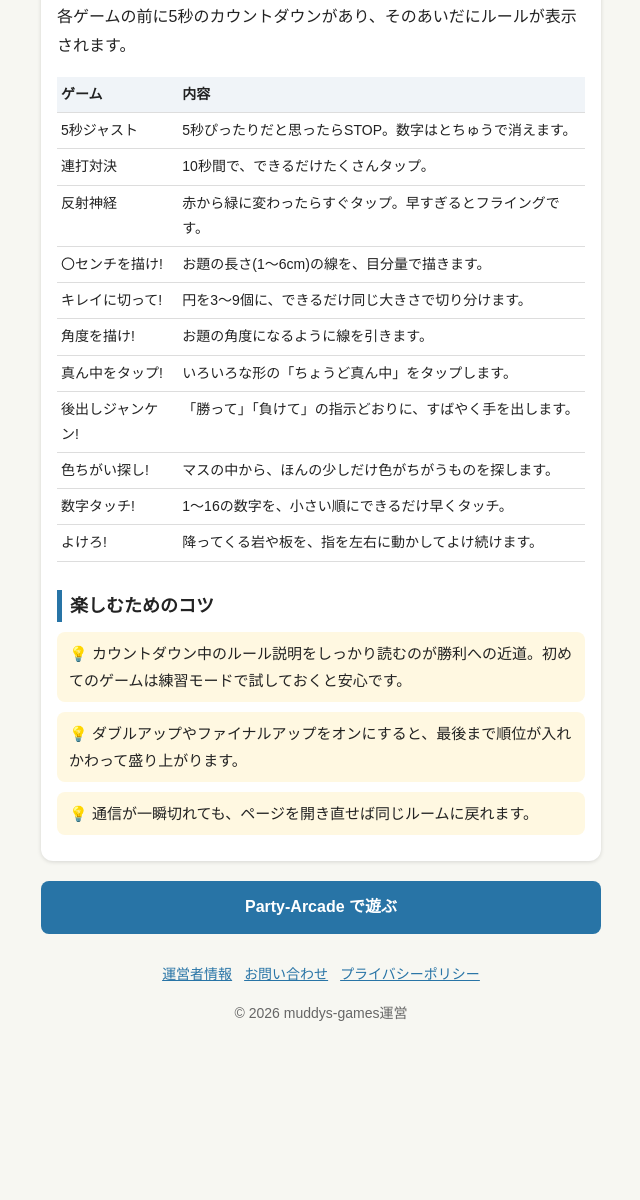
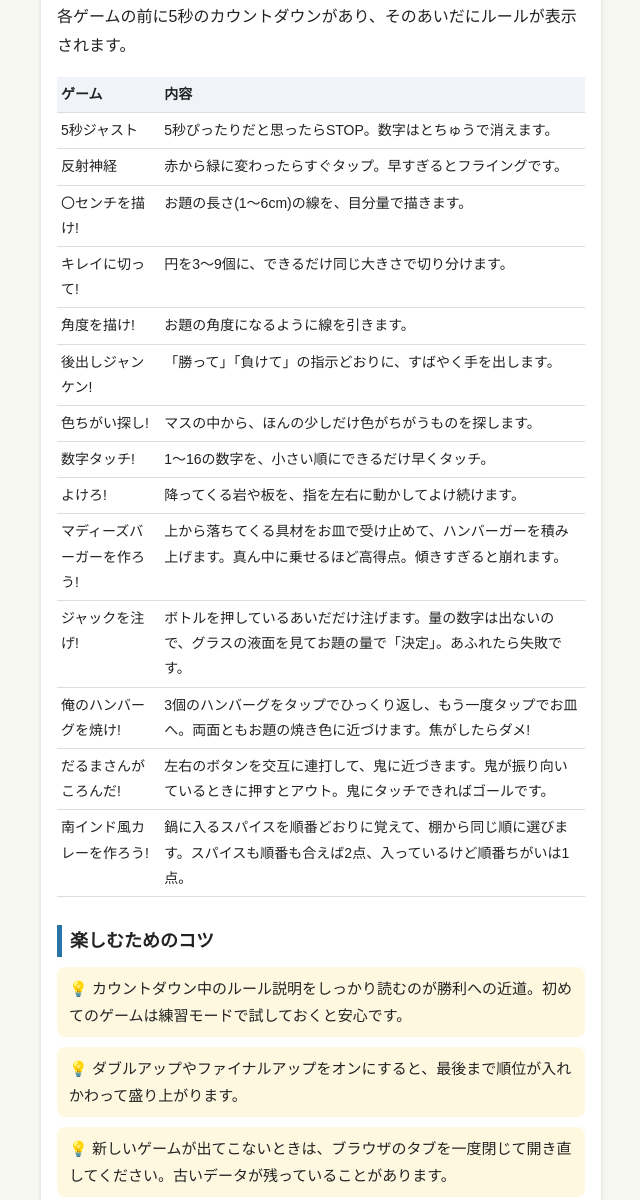
Before and after one commit to amataro3-dot/amataro3-dot.github.io, a plain HTML site: page howto-party-arcade.html in a window 1280 px wide. Shown: the part 1439-2639 px from the top of the page, without its empty margins (319-959 px from the left). Before the commit the page ends 2495 px from the top, so only its background shows below. Drawn offline with Linux system fonts and the light colour scheme.

Commit message:
Add files via upload

```diff
--- a/howto-party-arcade.html
+++ b/howto-party-arcade.html
@@ -2,7 +2,7 @@
 <html lang="ja"><head><meta charset="utf-8">
 <title>Party-Arcade 遊び方｜Muddy's Games</title>
 <meta name="viewport" content="width=device-width,initial-scale=1">
-<meta name="description" content="Party-Arcadeの遊び方。最大8人で、反射神経や感覚を競う11種類のミニゲームに挑戦する対戦パーティーゲームのルールを説明します。">
+<meta name="description" content="Party-Arcadeの遊び方。最大8人で、反射神経・感覚・記憶力を競う14種類のミニゲームに挑戦する対戦パーティーゲームのルールを説明します。">
 <style>
 body{margin:0 auto;max-width:560px;padding:16px;font:16px/1.8 sans-serif;background:#f7f7f2;color:#222}
 h1{font-size:24px;margin:12px 0 4px}
@@ -59,21 +59,25 @@ footer a{margin:0 6px;white-space:nowrap}
 <table>
 <tr><th>ゲーム</th><th>内容</th></tr>
 <tr><td>5秒ジャスト</td><td>5秒ぴったりだと思ったらSTOP。数字はとちゅうで消えます。</td></tr>
-<tr><td>連打対決</td><td>10秒間で、できるだけたくさんタップ。</td></tr>
 <tr><td>反射神経</td><td>赤から緑に変わったらすぐタップ。早すぎるとフライングです。</td></tr>
 <tr><td>〇センチを描け!</td><td>お題の長さ(1〜6cm)の線を、目分量で描きます。</td></tr>
 <tr><td>キレイに切って!</td><td>円を3〜9個に、できるだけ同じ大きさで切り分けます。</td></tr>
 <tr><td>角度を描け!</td><td>お題の角度になるように線を引きます。</td></tr>
-<tr><td>真ん中をタップ!</td><td>いろいろな形の「ちょうど真ん中」をタップします。</td></tr>
 <tr><td>後出しジャンケン!</td><td>「勝って」「負けて」の指示どおりに、すばやく手を出します。</td></tr>
 <tr><td>色ちがい探し!</td><td>マスの中から、ほんの少しだけ色がちがうものを探します。</td></tr>
 <tr><td>数字タッチ!</td><td>1〜16の数字を、小さい順にできるだけ早くタッチ。</td></tr>
 <tr><td>よけろ!</td><td>降ってくる岩や板を、指を左右に動かしてよけ続けます。</td></tr>
+<tr><td>マディーズバーガーを作ろう!</td><td>上から落ちてくる具材をお皿で受け止めて、ハンバーガーを積み上げます。真ん中に乗せるほど高得点。傾きすぎると崩れます。</td></tr>
+<tr><td>ジャックを注げ!</td><td>ボトルを押しているあいだだけ注げます。量の数字は出ないので、グラスの液面を見てお題の量で「決定」。あふれたら失敗です。</td></tr>
+<tr><td>俺のハンバーグを焼け!</td><td>3個のハンバーグをタップでひっくり返し、もう一度タップでお皿へ。両面ともお題の焼き色に近づけます。焦がしたらダメ!</td></tr>
+<tr><td>だるまさんがころんだ!</td><td>左右のボタンを交互に連打して、鬼に近づきます。鬼が振り向いているときに押すとアウト。鬼にタッチできればゴールです。</td></tr>
+<tr><td>南インド風カレーを作ろう!</td><td>鍋に入るスパイスを順番どおりに覚えて、棚から同じ順に選びます。スパイスも順番も合えば2点、入っているけど順番ちがいは1点。</td></tr>
 </table>
 
 <h2>楽しむためのコツ</h2>
 <div class="tip">💡 カウントダウン中のルール説明をしっかり読むのが勝利への近道。初めてのゲームは練習モードで試しておくと安心です。</div>
 <div class="tip">💡 ダブルアップやファイナルアップをオンにすると、最後まで順位が入れかわって盛り上がります。</div>
+<div class="tip">💡 新しいゲームが出てこないときは、ブラウザのタブを一度閉じて開き直してください。古いデータが残っていることがあります。</div>
 <div class="tip">💡 通信が一瞬切れても、ページを開き直せば同じルームに戻れます。</div>
 </div>
 <a class="play" href="/party-arcade/">Party-Arcade で遊ぶ</a>
```
